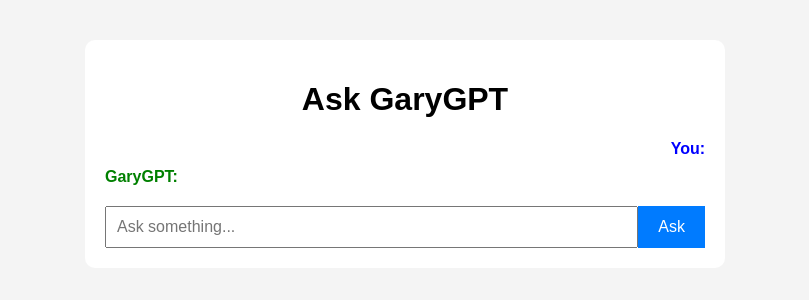
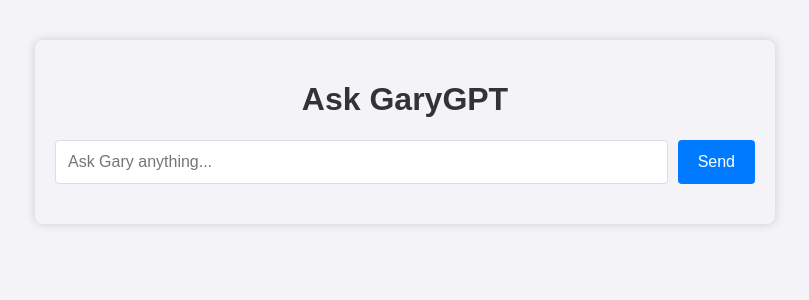
Before and after one commit to vgary/gpt, a FastAPI app: page / in a window 1280 px wide. Shown: the top 300 px of the page, without its empty margins (235-1044 px from the left). Run offline with FastAPI, Linux system fonts and the light colour scheme.

Commit message:
Update index.html

```diff
--- a/templates/index.html
+++ b/templates/index.html
@@ -1,58 +1,78 @@
 <!DOCTYPE html>
-<html>
+<html lang="en">
 <head>
-    <title>Ask GaryGPT</title>
+    <meta charset="UTF-8" />
+    <title>GaryGPT</title>
     <style>
         body {
             font-family: Arial, sans-serif;
-            background: #f4f4f4;
-            margin: 0;
-            padding: 0;
+            background: #f4f4f8;
+            margin: 40px auto;
+            max-width: 700px;
+            padding: 20px;
+            border-radius: 8px;
+            box-shadow: 0 0 10px #ccc;
         }
-        .chatbox {
-            max-width: 600px;
-            margin: 40px auto;
-            background: white;
-            padding: 20px;
-            border-radius: 10px;
+        h1 {
+            text-align: center;
+            color: #333;
         }
-        .chatbox h1 {
-            text-align: center;
-        }
-        .message {
-            margin: 10px 0;
-        }
-        .user { text-align: right; color: blue; }
-        .bot { text-align: left; color: green; }
         form {
             display: flex;
-            margin-top: 20px;
+            margin-bottom: 20px;
         }
         input[type="text"] {
             flex: 1;
-            padding: 10px;
+            padding: 12px;
             font-size: 16px;
+            border-radius: 4px;
+            border: 1px solid #ddd;
         }
-        input[type="submit"] {
-            padding: 10px 20px;
+        button {
+            padding: 12px 20px;
+            margin-left: 10px;
             font-size: 16px;
-            background: #007bff;
+            border: none;
+            background-color: #007bff;
             color: white;
-            border: none;
+            border-radius: 4px;
+            cursor: pointer;
+        }
+        button:hover {
+            background-color: #0056b3;
+        }
+        .chat-entry {
+            margin-bottom: 15px;
+        }
+        .user {
+            color: #007aff;
+            font-weight: bold;
+        }
+        .assistant {
+            color: #10a37f;
+            font-weight: bold;
+        }
+        .message-text {
+            margin-left: 10px;
+            white-space: pre-wrap;
         }
     </style>
 </head>
 <body>
-    <div class="chatbox">
-        <h1>Ask GaryGPT</h1>
-        {% for chat in chat_history %}
-            <div class="message user"><strong>You:</strong> {{ chat['user'] }}</div>
-            <div class="message bot"><strong>GaryGPT:</strong> {{ chat['bot'] }}</div>
+    <h1>Ask GaryGPT</h1>
+    <form method="post">
+        <input type="text" name="user_input" placeholder="Ask Gary anything..." required autocomplete="off" />
+        <button type="submit">Send</button>
+    </form>
+
+    <div>
+        {% for msg in chat_history %}
+            {% if msg.role == "user" %}
+                <div class="chat-entry user"><span>You:</span><span class="message-text">{{ msg.content }}</span></div>
+            {% elif msg.role == "assistant" %}
+                <div class="chat-entry assistant"><span>GaryGPT:</span><span class="message-text">{{ msg.content }}</span></div>
+            {% endif %}
         {% endfor %}
-        <form method="post">
-            <input type="text" name="user_input" placeholder="Ask something..." required>
-            <input type="submit" value="Ask">
-        </form>
     </div>
 </body>
 </html>
```
